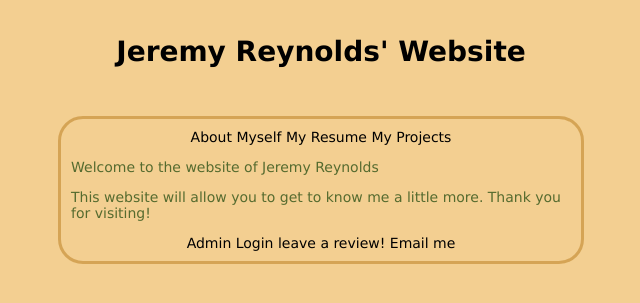
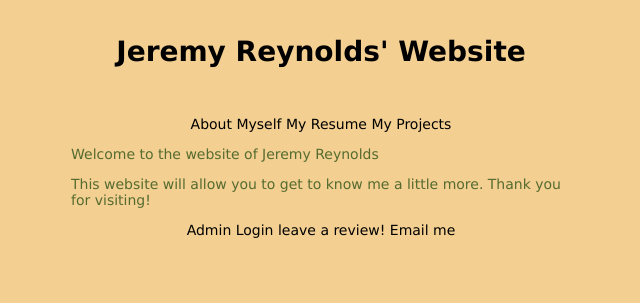
Before and after one commit to jeremyreynolds1/website, a PHP site: page /home.html in a window 1280 px wide. Shown: the top 303 px of the page, without its empty margins (319-959 px from the left). Run offline with PHP 8.4, Linux system fonts and the light colour scheme.

Commit message:
removed border from content.

```diff
--- a/layout-styles.css
+++ b/layout-styles.css
@@ -30,8 +30,8 @@ body {
 	margin-left: auto;
 	margin-right: auto;
 	width: 500px;
-	padding: 10px;
-	border: 3px solid rgba(175,110,11,0.44);
+	/*padding: 10px;
+	border: 3px solid rgba(175,110,11,0.44);*/
 	margin-top: 20px;
 	border-radius:25px;
 	color: DarkOliveGreen;
```
